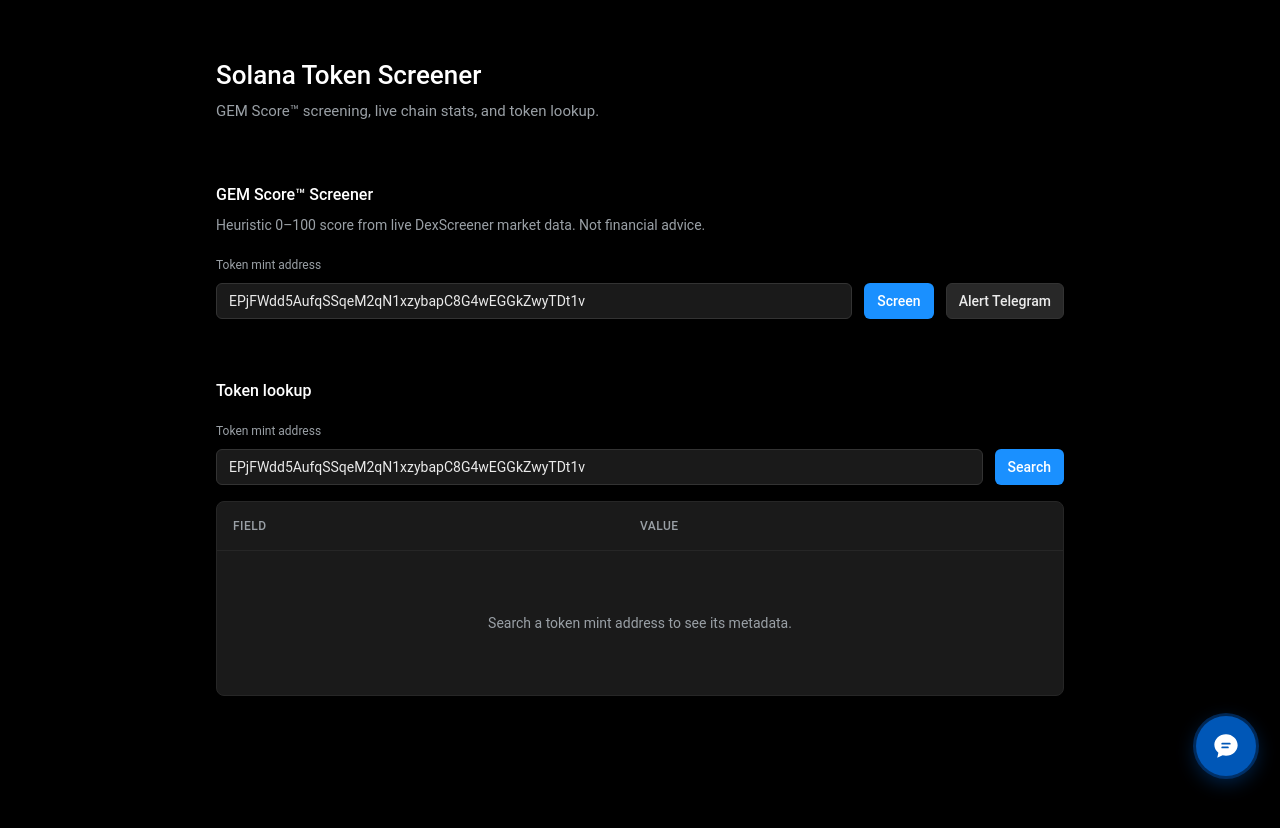
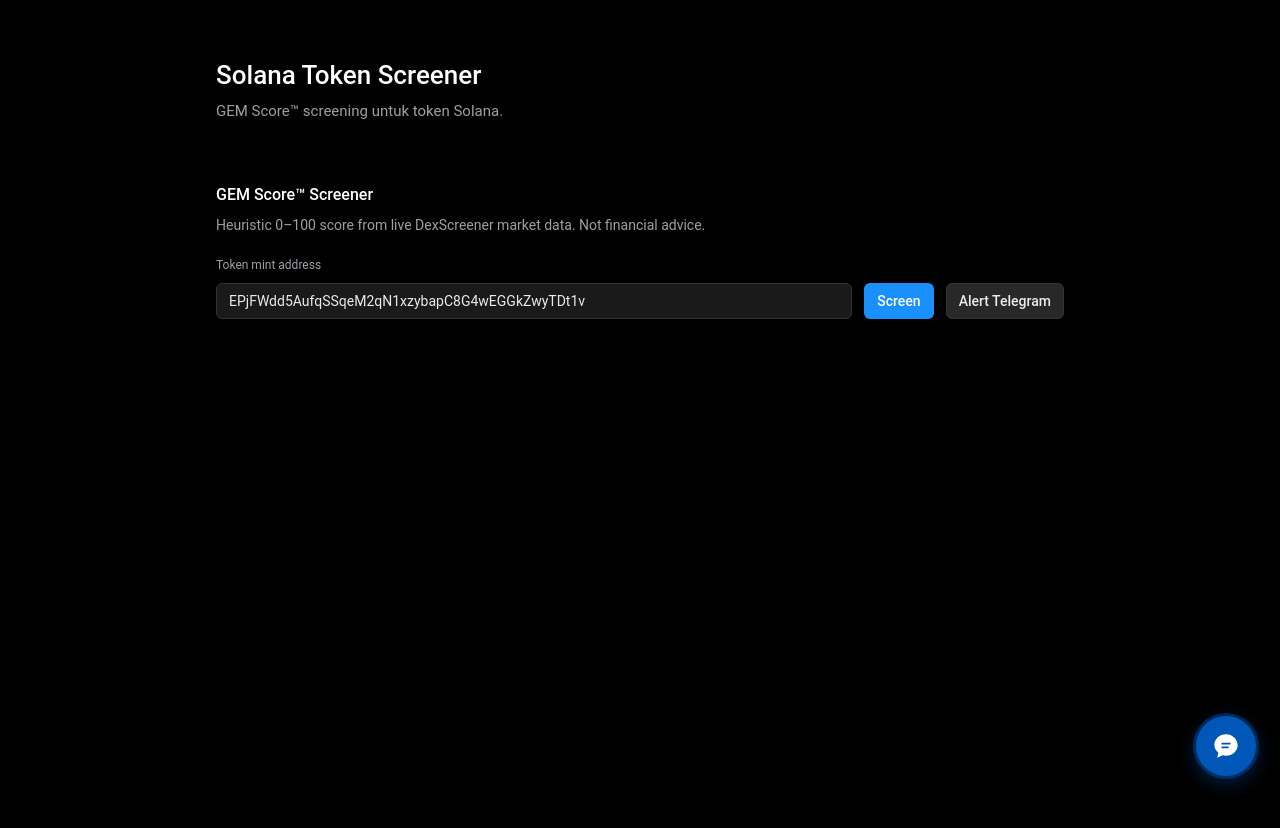
Before and after one commit to MohammadWildanAzamZami/Crypto-Sniper, a Vue app in the folder web/frontend/: page / in a window 1280 px wide. Shown: the top 828 px of the page. After the commit the page ends 800 px from the top, so only its background shows below. Built offline with nearby package versions, Linux system fonts and the light colour scheme.

Commit message:
Hapus panel Token lookup & kotak pencarian token

```diff
--- a/web/frontend/src/pages/ExplorerPage.vue
+++ b/web/frontend/src/pages/ExplorerPage.vue
@@ -1,19 +1,11 @@
 <script setup>
-import { onMounted, computed } from "vue";
+import { computed } from "vue";
 import AppButton from "../components/AppButton.vue";
-import AppInput from "../components/AppInput.vue";
 import StatList from "../components/StatList.vue";
-import DataTable from "../components/DataTable.vue";
 import ScreenerPanel from "../components/ScreenerPanel.vue";
 import { useResource } from "../composables/useSolscan.js";
-import { ref } from "vue";
 
 const chain = useResource("chain-info");
-
-// Token lookup
-const tokenAddress = ref("EPjFWdd5AufqSSqeM2qN1xzybapC8G4wEGGkZwyTDt1v");
-const tokenError = ref("");
-const token = useResource("token-meta");
 
 const chainStats = computed(() => {
   const d = chain.data.value?.data;
@@ -26,34 +18,6 @@
   ];
 });
 
-const tokenColumns = [
-  { key: "field", label: "Field" },
-  { key: "value", label: "Value", mono: true },
-];
-
-const tokenRows = computed(() => {
-  const d = token.data.value?.data;
-  if (!d) return [];
-  return [
-    { field: "Name", value: d.name },
-    { field: "Symbol", value: d.symbol },
-    { field: "Price (USD)", value: d.price },
-    { field: "Holders", value: d.holder?.toLocaleString?.() ?? d.holder },
-    { field: "Market cap", value: d.market_cap },
-  ];
-});
-
-function lookupToken() {
-  tokenError.value = "";
-  const v = tokenAddress.value.trim();
-  // Solana addresses are base58, 32–44 chars. Validate before hitting the API.
-  if (!/^[1-9A-HJ-NP-Za-km-z]{32,44}$/.test(v)) {
-    tokenError.value = "Enter a valid Solana token address (base58, 32–44 chars).";
-    return;
-  }
-  token.load({ token_address: v });
-}
-
 // Network status disembunyikan sementara — tidak perlu memuat chain-info.
 // onMounted(() => chain.load());
 </script>
@@ -62,7 +26,7 @@
   <main class="page">
     <header class="page__head">
       <h1>Solana Token Screener</h1>
-      <p class="page__sub">GEM Score™ screening, live chain stats, and token lookup.</p>
+      <p class="page__sub">GEM Score™ screening untuk token Solana.</p>
     </header>
 
     <ScreenerPanel />
@@ -79,29 +43,6 @@
       <StatList :items="chainStats" :loading="chain.loading.value" />
     </section>
     -->
-
-    <section class="panel" aria-labelledby="token-h">
-      <h2 id="token-h">Token lookup</h2>
-      <form class="lookup" @submit.prevent="lookupToken">
-        <AppInput
-          id="token-address"
-          v-model="tokenAddress"
-          label="Token mint address"
-          placeholder="e.g. EPjFWdd5Aufq…TDt1v"
-          :error="tokenError"
-          @submit="lookupToken"
-        />
-        <AppButton type="submit" :loading="token.loading.value">Search</AppButton>
-      </form>
-      <DataTable
-        caption="Token metadata"
-        :columns="tokenColumns"
-        :rows="tokenRows"
-        :loading="token.loading.value"
-        :error="token.error.value"
-        empty-label="Search a token mint address to see its metadata."
-      />
-    </section>
   </main>
 </template>
 
@@ -119,15 +60,4 @@
 .panel { display: grid; gap: var(--space-6); }
 .panel__head { display: flex; align-items: center; justify-content: space-between; gap: var(--space-6); }
 .panel__error { margin: 0; color: var(--text-error); font-size: var(--font-size-sm); }
-
-.lookup {
-  display: flex;
-  align-items: flex-end;
-  gap: var(--space-5);
-}
-.lookup > :first-child { flex: 1; }
-
-@media (max-width: 560px) {
-  .lookup { flex-direction: column; align-items: stretch; }
-}
 </style>
```
